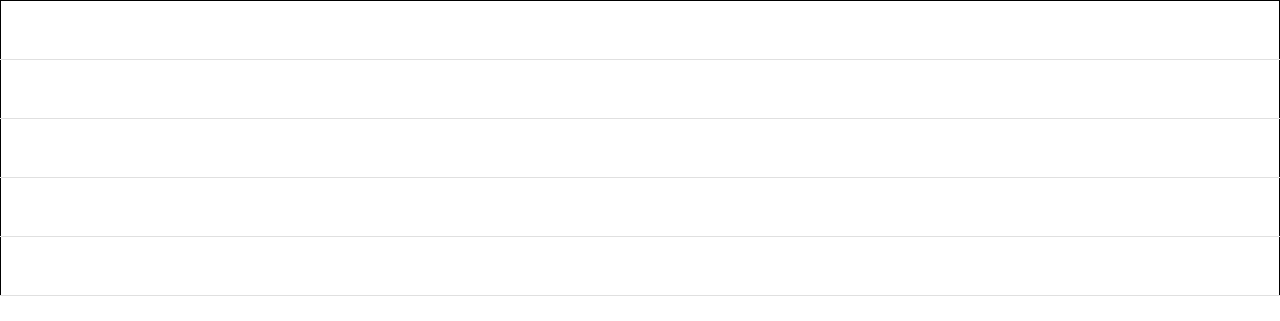
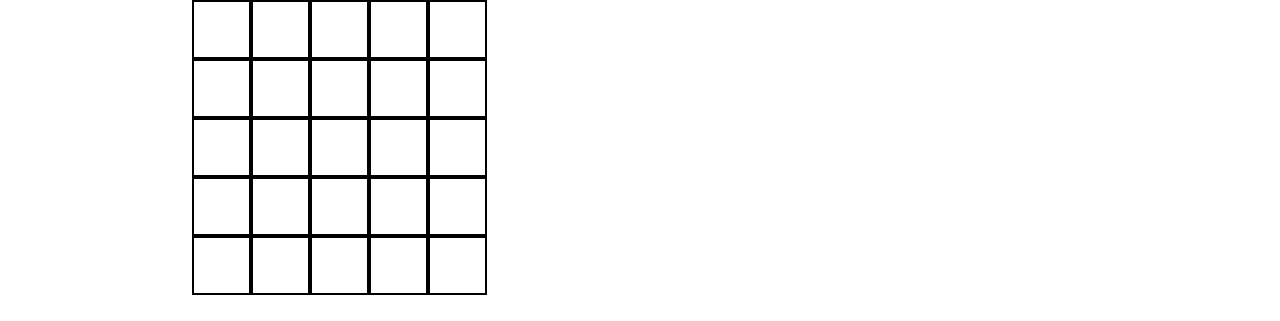
Before and after one commit to Lumi669/LutWAC, a website built with Parcel: page index.html in a window 1280 px wide. Shown: the top 321 px of the page. Built offline with nearby package versions, Linux system fonts and the light colour scheme.

Commit message:
Added a table by materialize grid

```diff
--- a/index.html
+++ b/index.html
@@ -21,13 +21,13 @@
     <link rel="stylesheet" href="https://www.w3schools.com/w3css/4/w3.css" />
     <title>Tic Tac Game</title>
     <style>
-      table#board {
+      #board {
         border: 1px solid black;
         border-collapse: collapse;
         margin-left: auto;
         margin-right: auto;
       }
-      td {
+      .col {
         border: 2px solid #000000;
         text-align: center;
         vertical-align: center;
@@ -41,13 +41,59 @@
       caption {
         font-size: 40px;
       }
+
+     .row{
+      clear: both;
+      height: 0;
+     }
     </style>
   </head>
 
   <body>
     <table id="board">
       <caption></caption>
-    </table>
+
+    <div class="container" >
+      <div class="row">
+        <div class="col s2.4"></div>
+        <div class="col" s2.4></div>
+        <div class="col" s2.4></div>
+        <div class="col" s2.4></div>
+        <div class="col" s2.4></div>
+      </div>
+      <div class="row">
+        <div class="col s2.4" ></div>
+        <div class="col" s2.4></div>
+        <div class="col" s2.4></div>
+        <div class="col" s2.4></div>
+        <div class="col" s2.4></div>
+      </div>
+      <div class="row">
+        <div class="col s2.4" ></div>
+        <div class="col" s2.4></div>
+        <div class="col" s2.4></div>
+        <div class="col" s2.4></div>
+        <div class="col" s2.4></div>
+      </div>
+      <div class="row">
+        <div class="col s2.4"></div>
+        <div class="col" s2.4></div>
+        <div class="col" s2.4> </div>
+        <div class="col" s2.4></div>
+        <div class="col" s2.4></div>
+      </div>
+      <div class="row">
+        <div class="col s2.4" ></div>
+        <div class="col" s2.4></div>
+        <div class="col" s2.4></div>
+        <div class="col" s2.4></div>
+        <div class="col" s2.4></div>
+      </div>
+    </div>
+  </table>
+
+
+
 
     <script>
       var table = document.getElementById("board");
@@ -57,24 +103,24 @@
       var cellArray = [];
 
       //create an empty table
-      function tableCreate() {
-        for (var i = 0; i < 5; i++) {
-          var tr = document.createElement("tr");
-          for (var j = 0; j < 5; j++) {
-            cell = document.createElement("td");
-            var cellId = i.toString() + j.toString();
+      // function tableCreate() {
+      //   for (var i = 0; i < 5; i++) {
+      //     var tr = document.createElement("tr");
+      //     for (var j = 0; j < 5; j++) {
+      //       cell = document.createElement("td");
+      //       var cellId = i.toString() + j.toString();
 
-            cell.id = Number(cellId);
-            cellArray.push(cell);
-            //console.log('cellID:', cell.id);
-            cell.appendChild(document.createTextNode(""));
-            tr.appendChild(cell);
-          }
-          table.appendChild(tr);
-        }
-      }
+      //       cell.id = Number(cellId);
+      //       cellArray.push(cell);
+      //       //console.log('cellID:', cell.id);
+      //       cell.appendChild(document.createTextNode(""));
+      //       tr.appendChild(cell);
+      //     }
+      //     table.appendChild(tr);
+      //   }
+      // }
 
-      tableCreate();
+      // tableCreate();
 
       //mark appears on the cell when it is clicked.
       var mark = "";
```
